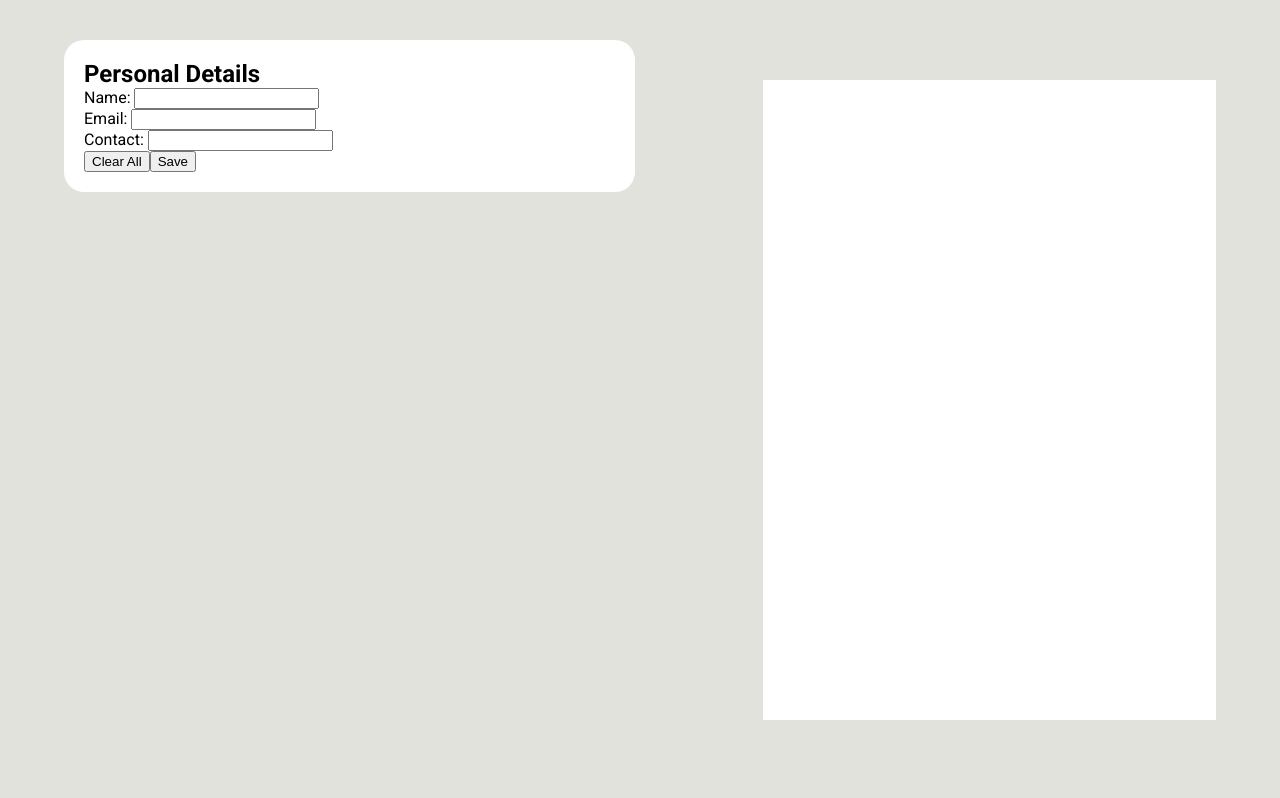
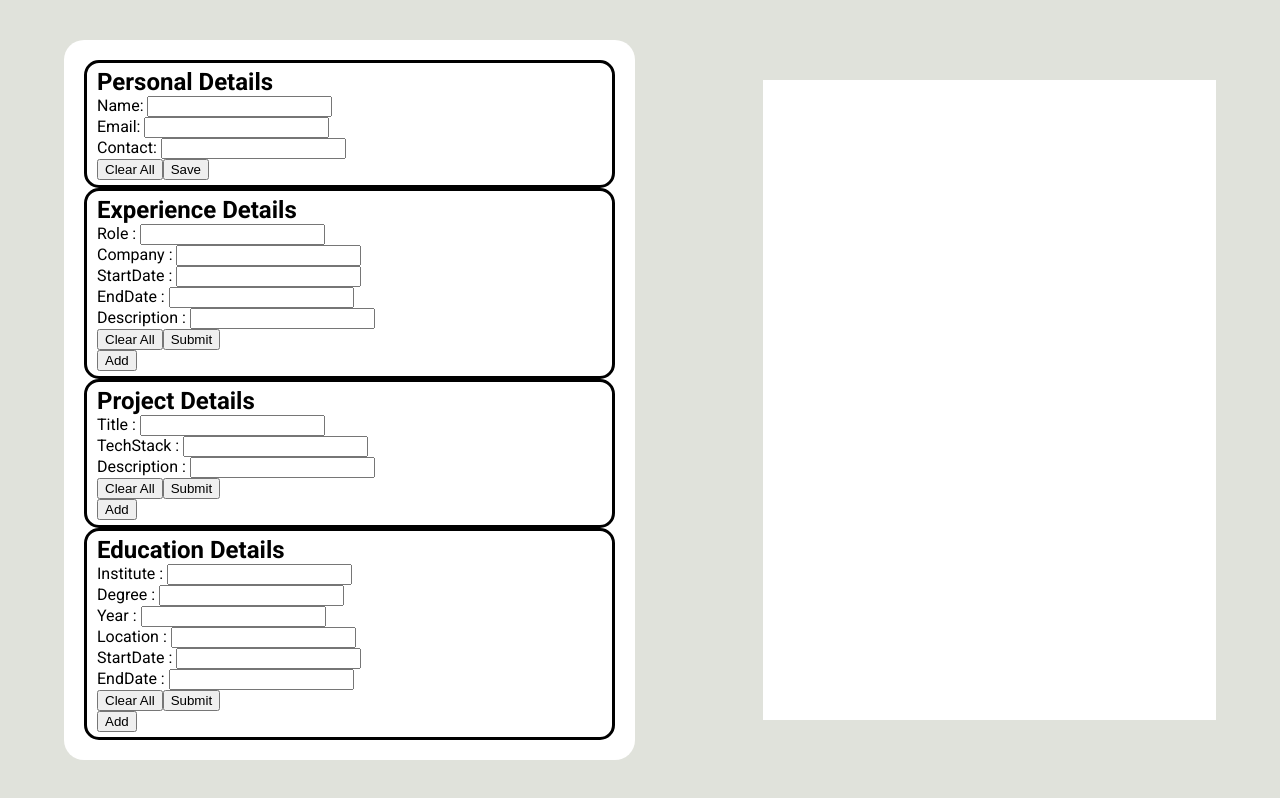
Before and after one commit to ruchik-panwal/ResumeBuilder, a React (Vite) app: page / in a window 1280 px wide. Built offline with nearby package versions, Linux system fonts and the light colour scheme.

Commit message:
created exp, ed, and project Forms dynamically and made the clear btn working

```diff
--- a/src/components/resumeEditor.jsx
+++ b/src/components/resumeEditor.jsx
@@ -1,12 +1,14 @@
 import { useState } from "react";
 import "/src/styles/resumeEditor.css";
+
+import { educationInputs, experienceInputs, projectInputs } from "./mainData";
 
 export function ResumeEditor({ getResumeData, previewData }) {
   const [counter, setCounter] = useState(5);
 
   // Stores the Data taken from the form to the resume Data updating the state
   function printValue(val, id) {
-    let newData = {...previewData};
+    let newData = { ...previewData };
 
     //
     if (newData[id]?.children?.length != 0) {
@@ -22,40 +24,26 @@ export function ResumeEditor({ getResumeData, previewData }) {
   // Returning the data from the form
   return (
     <div className="resumeEditor">
-      <PersonalDetails onBtnClick={printValue} />
+      <Personal onBtnClick={printValue} />
+      <Experience />
+      <Projects />
+      <Education />
+      {/* <Skills /> */}
     </div>
   );
 }
 
 // This Function Handles the personal detail Form
-function PersonalDetails({ onBtnClick }) {
-  // Thsi UseState checks on the value of inputs
+function Personal({ onBtnClick }) {
+  // This UseState checks on the value of inputs
   const [value, setValue] = useState({
     personName: "",
     personEmail: "",
     personNumber: "",
   });
 
-  // This changes the input field and stores the state
-  function inputChange(val, id) {
-    let details = { ...value };
-    for (const key in details) {
-      if (key == id) details[key] = val;
-    }
-    setValue(details);
-  }
-
-  // Clears the Input fields when clicked
-  function clearBtn() {
-    let details = { ...value };
-    for (const key in details) {
-      details[key] = "";
-    }
-    setValue(details);
-  }
-
   return (
-    <form>
+    <form className="personalWrap">
       <h1>Personal Details</h1>
       <div>
         <label htmlFor="personName">Name: </label>
@@ -63,7 +51,9 @@ function PersonalDetails({ onBtnClick }) {
           type="text"
           id="personName"
           value={value.personName}
-          onChange={(event) => inputChange(event.target.value, event.target.id)}
+          onChange={(event) =>
+            setValue(inputChange(event.target.value, event.target.id, value))
+          }
         />
       </div>
 
@@ -74,7 +64,7 @@ function PersonalDetails({ onBtnClick }) {
           id="personEmail"
           value={value.personEmail}
           onChange={(event) =>
-            inputChange(event.target.value, event.target.id, event.id)
+            setValue(inputChange(event.target.value, event.target.id, value))
           }
         />
       </div>
@@ -86,7 +76,7 @@ function PersonalDetails({ onBtnClick }) {
           id="personNumber"
           value={value.personNumber}
           onChange={(event) =>
-            inputChange(event.target.value, event.target.id, event.id)
+            setValue(inputChange(event.target.value, event.target.id, value))
           }
         />
       </div>
@@ -95,7 +85,11 @@ function PersonalDetails({ onBtnClick }) {
         <button
           onClick={(e) => {
             e.preventDefault();
-            clearBtn();
+            setValue({
+              personName: "",
+              personEmail: "",
+              personNumber: "",
+            });
           }}
         >
           Clear All
@@ -114,3 +108,104 @@ function PersonalDetails({ onBtnClick }) {
     </form>
   );
 }
+
+function Experience() {
+  return (
+    <div className="experienceWrap">
+      <h1>Experience Details</h1>
+      <FormInpBuilder
+        uid="exp1"
+        inpField={Object.keys(experienceInputs)}
+        Input={experienceInputs}
+      />
+      <button>Add</button>
+    </div>
+  );
+}
+
+function Education() {
+  return (
+    <div className="educationWrap">
+      <h1>Education Details</h1>
+      <FormInpBuilder
+        uid="ed1"
+        inpField={Object.keys(educationInputs)}
+        Input={educationInputs}
+      />
+      <button>Add</button>
+    </div>
+  );
+}
+
+function Projects() {
+  return (
+    <div className="projectsWrap">
+      <h1>Project Details</h1>
+      <FormInpBuilder
+        uid="p1"
+        inpField={Object.keys(projectInputs)}
+        Input={projectInputs}
+      />
+      <button>Add</button>
+    </div>
+  );
+}
+
+// This changes the input field and returns new object to change the state.
+function inputChange(val, id, value) {
+  let details = { ...value };
+  for (const key in details) {
+    if (key == id) details[key] = val;
+  }
+  return details;
+}
+
+// Builds the DOM for exp, edu and project form
+function FormInpBuilder({ uid, inpField, Input }) {
+  const [value, setValue] = useState(Input);
+
+  return (
+    <form>
+      {inpField.map((lab) => {
+        const newID = uid + lab; // Creating a unique key
+
+        return (
+          <div key={newID}>
+            <label htmlFor={newID}>{lab} : </label>
+            <input
+              type="text"
+              id={newID}
+              className={lab}
+              value={value[lab] || ""}
+              onChange={(event) =>
+                setValue(
+                  inputChange(event.target.value, event.target.className, value)
+                )
+              }
+            ></input>
+          </div>
+        );
+      })}
+
+      <div className="buttonWrap">
+        <button
+          onClick={(e) => {
+            e.preventDefault();
+            setValue(Input);
+          }}
+        >
+          Clear All
+        </button>
+
+        <button
+          type="submit"
+          onClick={(e) => {
+            e.preventDefault();
+          }}
+        >
+          Submit
+        </button>
+      </div>
+    </form>
+  );
+}
```
